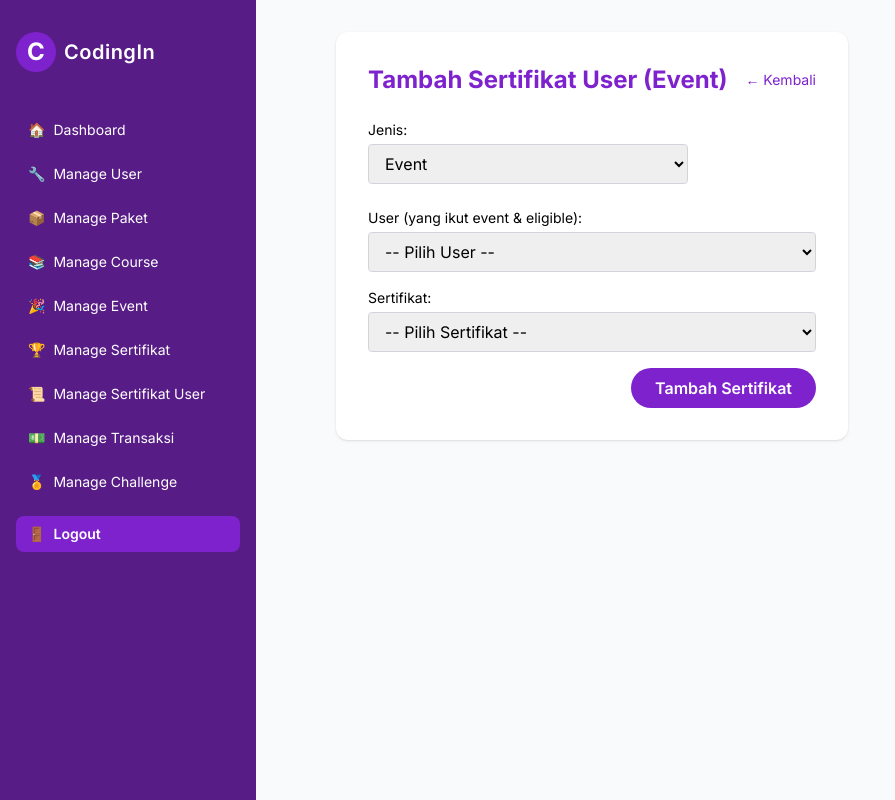
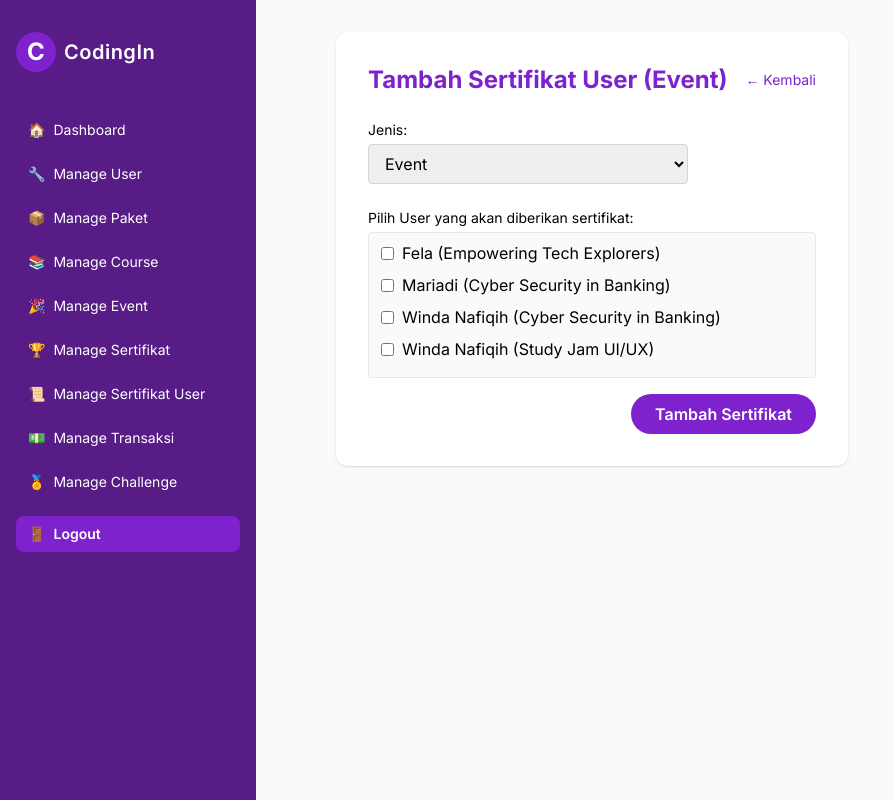
Before and after one commit to miskiyy/FP-MBD, a PHP site: page /admin/sertifusermanage/add_sertifuser.php in a window 1280 px wide. Shown: the whole page, without its empty margins (0-895 px from the left). Run offline with PHP 8.4, Linux system fonts and the light colour scheme; a user stored in the database is signed in; data comes from the database, SQL or seed files in the repository; some libraries are stand-ins or nearby versions.

Commit message:
fix sikit sm flow sertifuser

```diff
--- a/admin/sertifusermanage/add_sertifuser.php
+++ b/admin/sertifusermanage/add_sertifuser.php
@@ -54,22 +54,25 @@ if ($jenis === 'event') {
 
 // Proses insert hanya jika POST
 if ($_SERVER["REQUEST_METHOD"] === "POST") {
-    $user_id = $_POST['user_id'] ?? null;
-    $sertif_id = $_POST['sertif_id'] ?? null;
+    $user_sertif_arr = $_POST['user_sertif'] ?? [];
+    $berhasil = 0; $gagal = 0;
 
-    if ($user_id && $sertif_id) {
+    foreach ($user_sertif_arr as $val) {
+        if (strpos($val, '|') !== false) {
+            list($user_id, $sertif_id) = explode('|', $val, 2);
             if (!$sertifUserModel->exists($user_id, $sertif_id)) {
                 if ($sertifUserModel->add($user_id, $sertif_id)) {
-                $success = "Sertifikat berhasil diberikan!";
+                    $berhasil++;
                 } else {
-                $error = "Gagal insert.";
+                    $gagal++;
                 }
             } else {
-            $error = "User sudah punya sertifikat ini.";
+                $gagal++;
             }
-    } else {
-        $error = "Data tidak lengkap.";
         }
+    }
+    if ($berhasil > 0) $success = "$berhasil sertifikat berhasil diberikan!";
+    if ($gagal > 0) $error = "$gagal gagal (sudah ada atau error).";
 }
 ?>
 <!DOCTYPE html>
@@ -110,32 +113,18 @@ if ($_SERVER["REQUEST_METHOD"] === "POST") {
             ?>
         <form method="post" class="space-y-4">
             <div>
-                    <label class="block text-sm font-medium mb-1">User (yang ikut <?= $jenis ?> & eligible):</label>
-                    <select name="user_id" required class="w-full border border-gray-300 rounded px-3 py-2 focus:outline-none focus:ring-2 focus:ring-purple-200">
-                        <option value="">-- Pilih User --</option>
+                <label class="block text-sm font-medium mb-1">Pilih User yang akan diberikan sertifikat:</label>
+                <div class="max-h-64 overflow-y-auto border rounded px-3 py-2 bg-gray-50">
                     <?php foreach ($users as $u): ?>
-                            <option value="<?= $u['user_id'] ?>">
+                        <label class="flex items-center mb-2">
+                            <input type="checkbox" name="user_sertif[]" value="<?= $u['user_id'] ?>|<?= $u['ID_Sertifikat'] ?>" class="mr-2">
                             <?= htmlspecialchars($u['nama_user']) ?> (<?= $jenis === 'event' ? htmlspecialchars($u['Nama_Event']) : htmlspecialchars($u['Nama_course']) ?>)
-                            </option>
+                        </label>
                     <?php endforeach; ?>
-                    </select>
+                    <?php if ($users->rowCount() == 0): ?>
+                        <span class="text-gray-400">Tidak ada user yang eligible.</span>
+                    <?php endif; ?>
                 </div>
-                <div>
-                    <label class="block text-sm font-medium mb-1">Sertifikat:</label>
-                    <select name="sertif_id" required class="w-full border border-gray-300 rounded px-3 py-2 focus:outline-none focus:ring-2 focus:ring-purple-200">
-                        <option value="">-- Pilih Sertifikat --</option>
-                        <?php
-                        // Sertifikat diambil dari hasil query user (karena 1 user hanya eligible 1 sertifikat per event/course)
-                        $users->execute(); // reset pointer
-                        $sertif_ids = [];
-                        foreach ($users as $u) {
-                            if (!in_array($u['ID_Sertifikat'], $sertif_ids)) {
-                                $sertif_ids[] = $u['ID_Sertifikat'];
-                                echo '<option value="' . $u['ID_Sertifikat'] . '">' . htmlspecialchars($u['Nama_Sertifikat']) . ' (' . htmlspecialchars($u['ID_Sertifikat']) . ')</option>';
-                            }
-                        }
-                        ?>
-                    </select>
             </div>
             <div class="flex justify-end mt-6">
                 <button type="submit" class="bg-purple-700 text-white px-6 py-2 rounded-full font-semibold hover:bg-purple-800 transition">Tambah Sertifikat</button>
--- a/includes/user_sidebar.php
+++ b/includes/user_sidebar.php
@@ -73,7 +73,7 @@
         </a>
       </li>
       <li>
-        <a href="logout.php" class="flex items-center px-3 py-2 rounded-lg hover:bg-purple-700 text-white font-medium">
+        <a href="/codingin/public/logout.php" class="flex items-center px-3 py-2 rounded-lg hover:bg-purple-700 text-white font-medium">
           <i data-lucide="power" class="mr-2"></i> <span class="sidebar-label">Logout</span>
         </a>
       </li>
```
Also changed, not shown: sql/db_init.sql (renamed from sql/db_init.sql.sql, +15 -6 lines), uploads/Frame 1331.jpg (added). Lines whose indentation alone changed are shown as unchanged.
